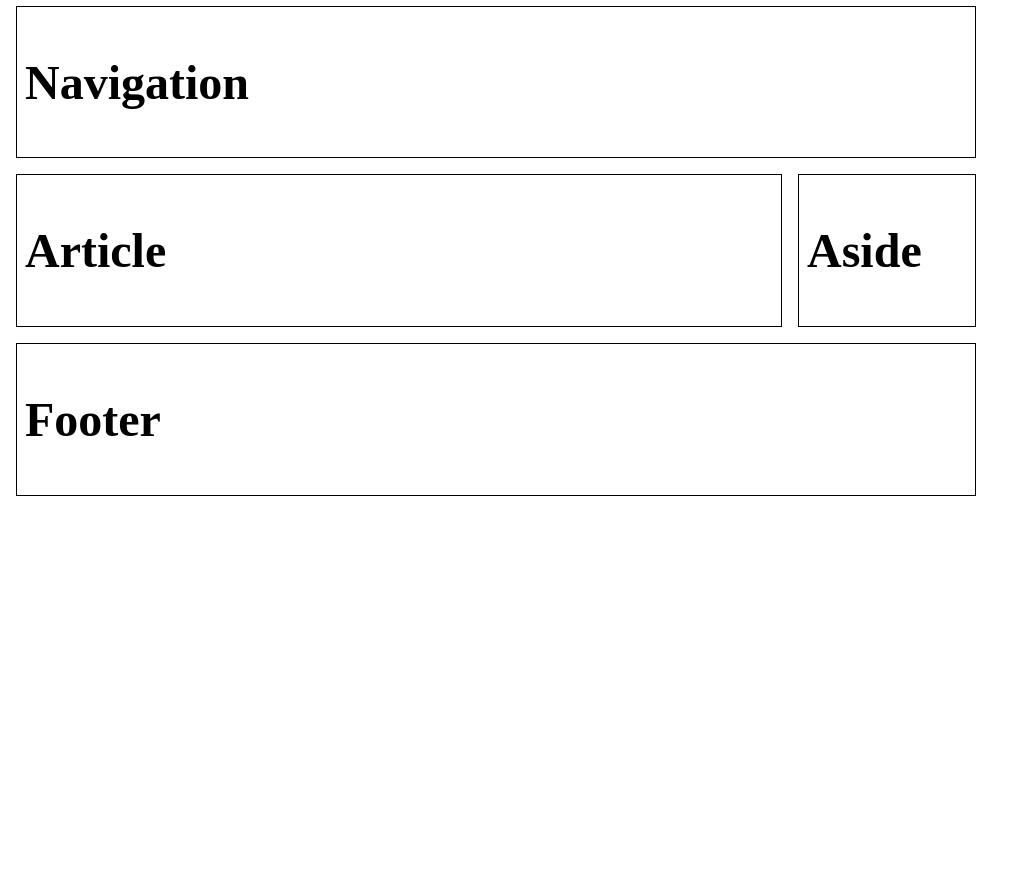
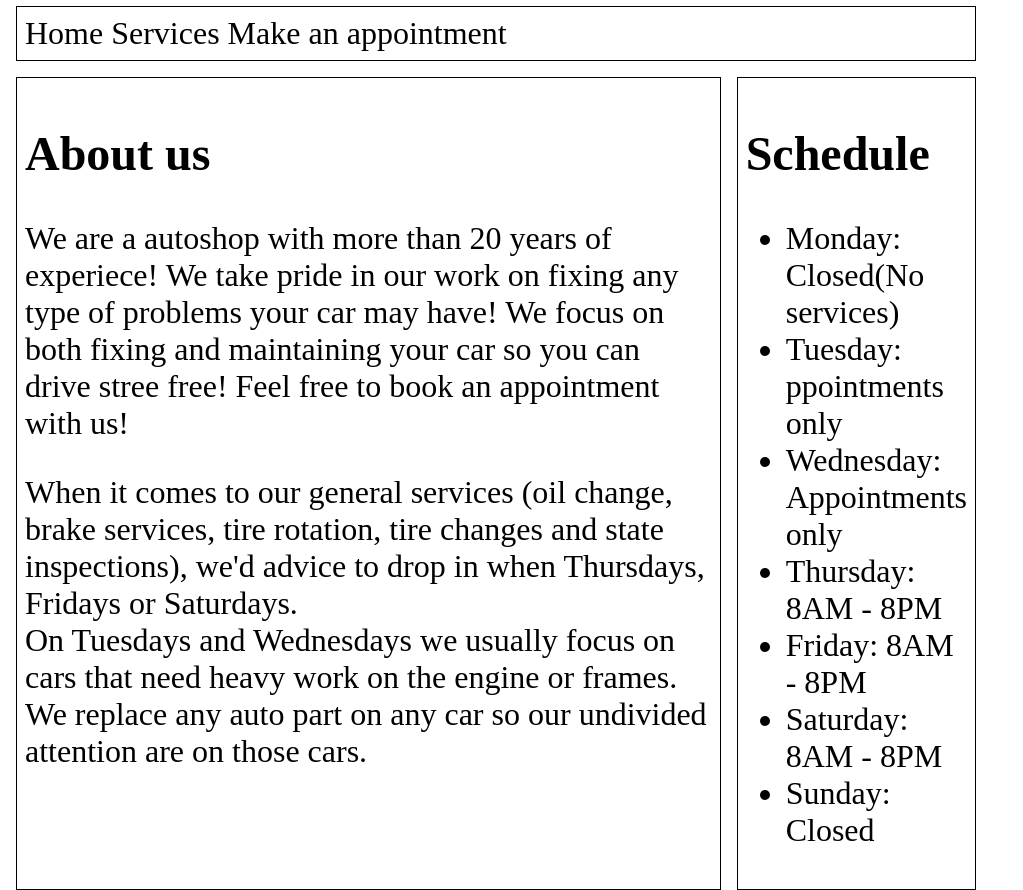
Before and after one commit to chocolataso69/landing-page, a plain HTML site: page index.html in a window 1280 px wide. Shown: the part 420-1310 px from the top of the page, without its empty margins (0-1023 px from the left). Before the commit the page ends 916 px from the top, so only its background shows below. Drawn offline with Linux system fonts and the light colour scheme.

Commit message:
finished html

```diff
--- a/index.html
+++ b/index.html
@@ -18,15 +18,52 @@
             </header>
 
             <!-- NAVIGATION INCLUDES MENU-->
-            <nav>
-                <h2>Navigation</h2>
-            </nav>
+
+                <nav>
+                    <a>Home</a>
+                    <a>Services</a>
+                    <a>Make an appointment</a>
+                </nav>
+
+
+            <!--MAIN SECTION CONTAINS BOTH ARTICLE ABOUT US AND ASIDE SECTION ON OUR SCHEDULE-->
             <main>
                 <article>
-                    <h2>Article</h2>
+                    <h2>About us</h2>
+                    <div>
+                        <p>
+                        We are a autoshop with more than 20 years of experiece! We take pride in our work on fixing any type of problems your car may have!
+                        We focus on both fixing and maintaining your car so you can drive stree free!
+                        Feel free to book an appointment with us!
+                        </p>
+
+                        <p>
+                            When it comes to our general services (oil change, brake services, tire rotation, tire changes and state inspections), we'd advice to drop in when Thursdays, Fridays or Saturdays.
+                        <br>
+                            On Tuesdays and Wednesdays we usually focus on cars that need heavy work on the engine or frames. We replace any auto part on any car so our undivided attention are on those cars.
+                        </p>
+
+                        <p>
+
+                        </p>
+                    </div>
+
+
                 </article>
                 <aside>
-                    <h2>Aside</h2>
+                    <h2>Schedule</h2>
+                    <div>
+                        <ul>
+                            <li>Monday: Closed(No services)</li>
+                            <li>Tuesday: ppointments only
+                            </li>
+                            <li>Wednesday: Appointments only</li>
+                            <li>Thursday: 8AM - 8PM</li>
+                            <li>Friday: 8AM - 8PM</li>
+                            <li>Saturday: 8AM - 8PM</li>
+                            <li>Sunday: Closed</li>
+                        </ul>
+                    </div>
                 </aside>
             </main>
             <footer>
```
